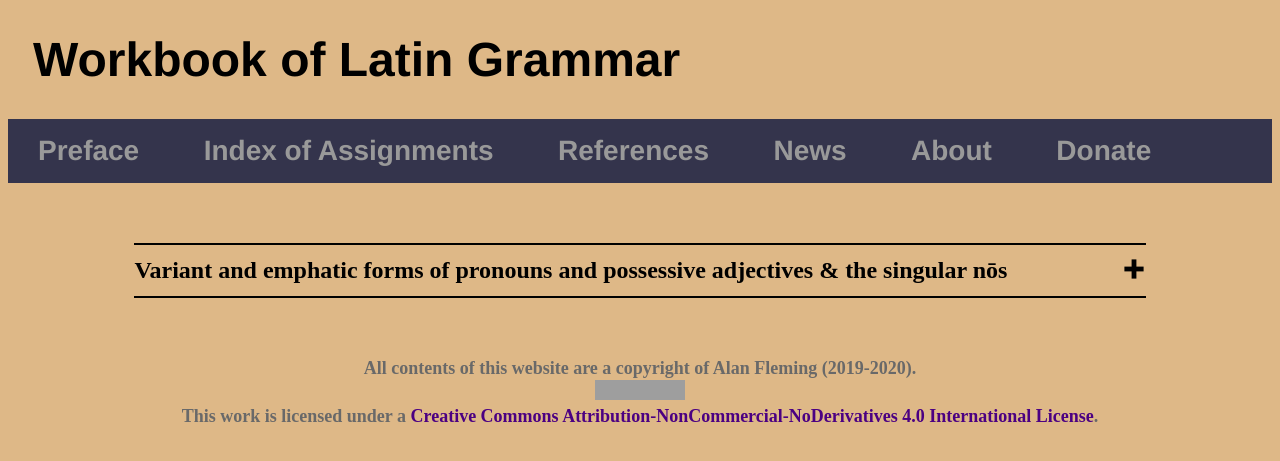
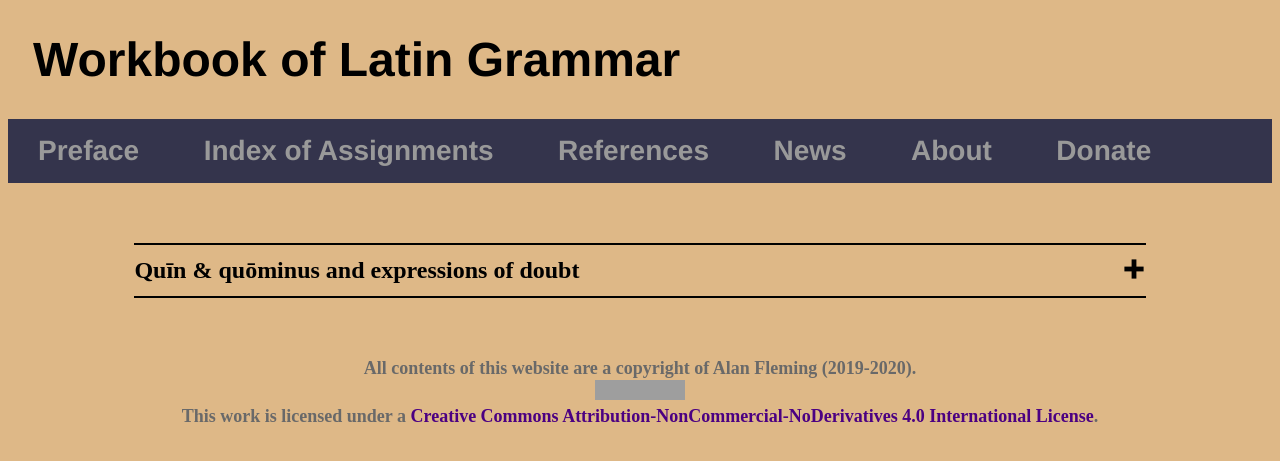
Before and after one commit to AlanCFleming82/AlanCFleming82.github.io, a Jekyll site: the page built from Assignments/17_Quin_quominus.html, in a window 1280 px wide. Shown: the top 461 px of the page. Built offline with Jekyll 4.4.1, drawn with Linux system fonts in a browser that asks for light colours; grey boxes are pictures that could not be loaded.

Commit message:
Add files via upload

```diff
--- a/Assignments/17_Quin_quominus.html
+++ b/Assignments/17_Quin_quominus.html
@@ -4,7 +4,7 @@ title: Assignment 17 Quīn & quōminus and expressions of doubt
 description: Assignment 17 surveys uses of quīn and quōminus in expressions of hinderance, doubt, and absence.
 ---
 
-	<h2>Variant and emphatic forms of pronouns and possessive adjectives & the singular nōs </h2>
+	<h2>Quīn & quōminus and expressions of doubt</h2>
 
 	<div class="block">
 		<p>After a <strong>negated verb of impeding</strong>, a clause introduced by quīn or sometimes quōminus (often printed quō minus) with a subjunctive verb is regularly used.</p>
```
